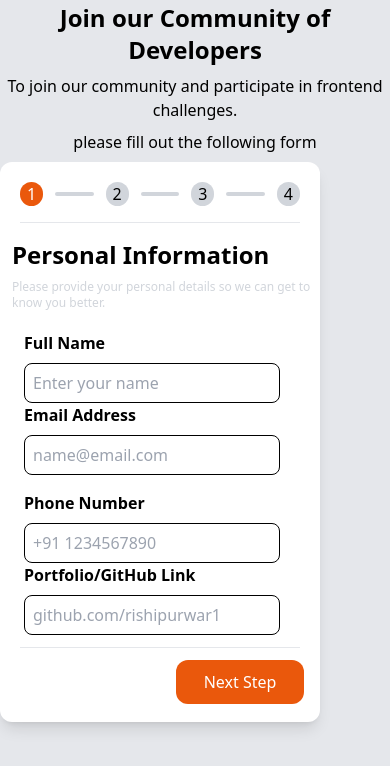
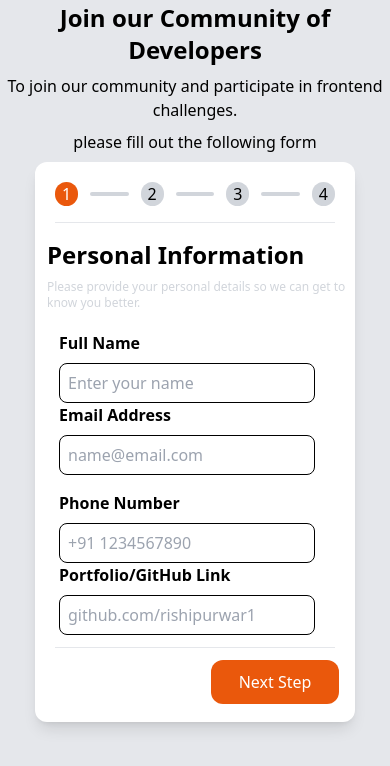
Before and after one commit to collinsErim21165/Multi-step-form, a React (Create React App) app: page / in a window 390 px wide. Shown: the top 766 px of the page. Built offline with nearby package versions, Linux system fonts and the light colour scheme.

Commit message:
I made it more responsive

```diff
--- a/src/App.js
+++ b/src/App.js
@@ -99,9 +99,9 @@
 
 
   return (
-    <div className="flex flex-col items-center justify-center bg-gray-200 h-screen overflow-y-scroll md:overflow-y-auto">
+    <div >
       {submitted ? ( //render Congratulations page if submitted
-        <div>
+        <div className="flex flex-col items-center justify-center bg-gray-200 h-screen overflow-y-scroll md:overflow-y-auto">
            <Paragraph className=''/>
           <div className='md:w-[550px] w-[360px] md:h-[370px] h-[400px] bg-white rounded-xl shadow-lg flex flex-col items-center justify-center'>
           <IoIosCheckmarkCircle  size={70}  className='text-orange-600'/>
@@ -114,7 +114,7 @@
         </div>
       ) : (
 
-        <form  onSubmit={handleSubmit} >
+        <form  onSubmit={handleSubmit} className="flex flex-col items-center justify-center bg-gray-200 h-screen overflow-y-scroll md:overflow-y-auto">
           <Paragraph className=''/>
 
         {step === 1 && (
```
